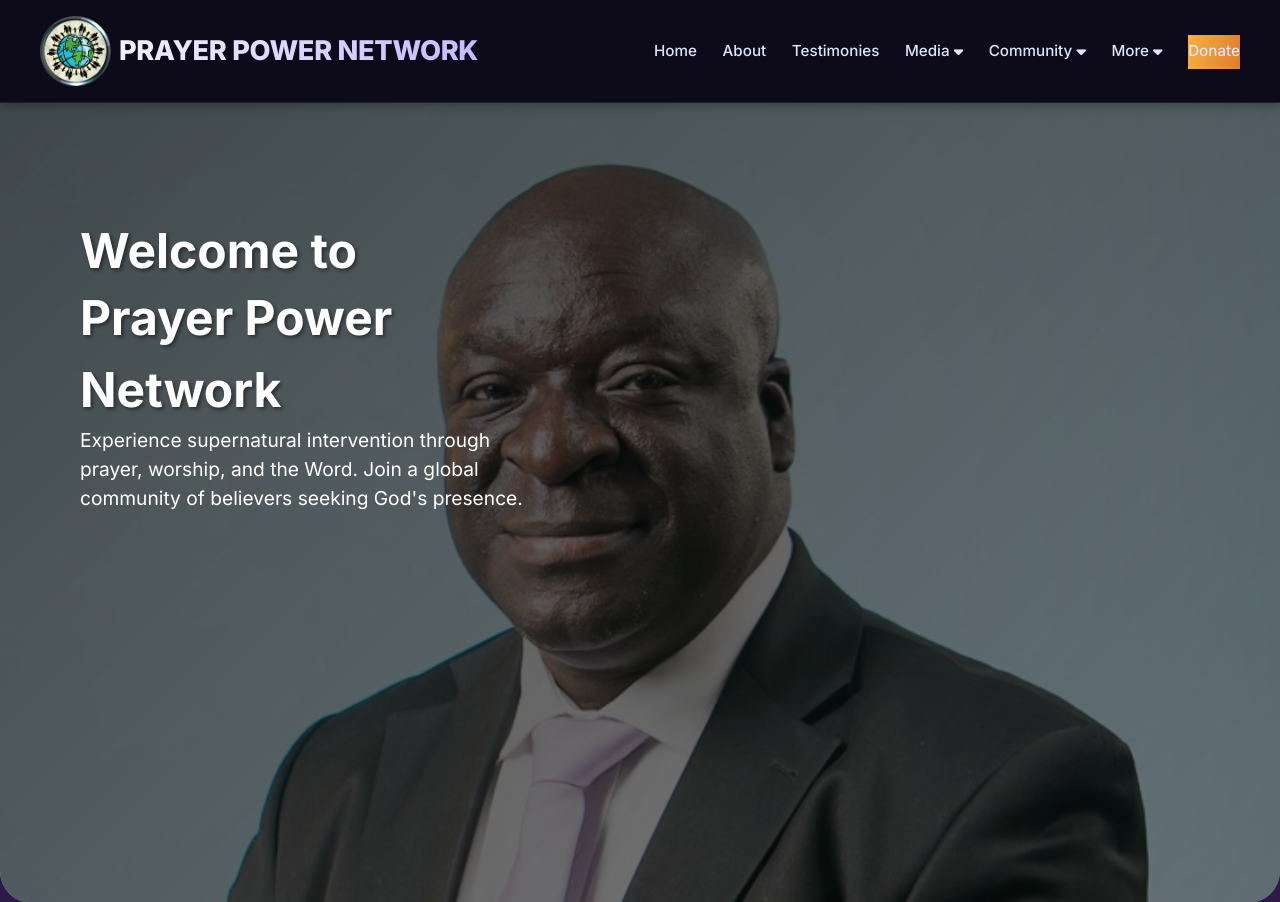
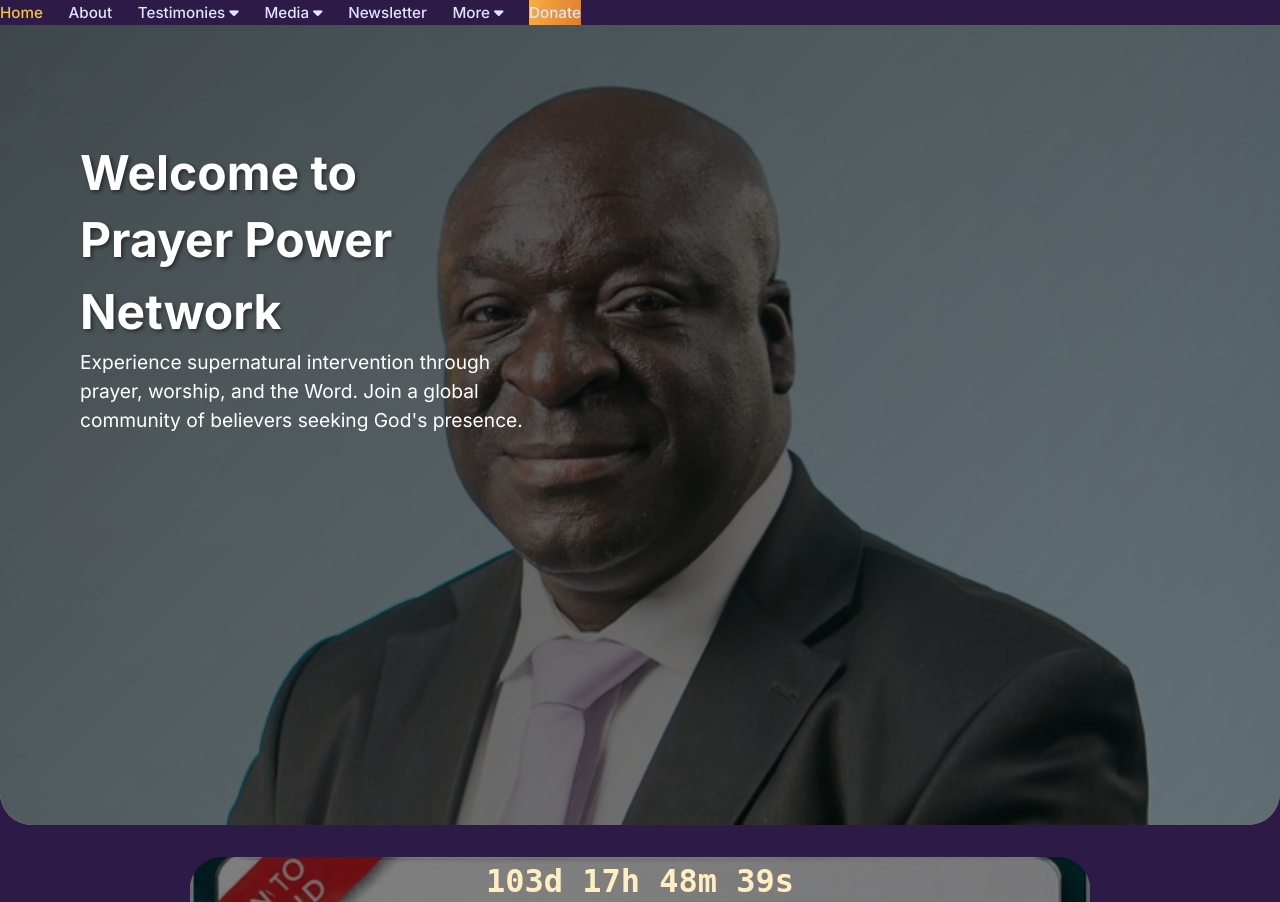
Before and after one commit to phylipgenty/PPN, a Django app: page / in a window 1280 px wide. Shown: the top 902 px of the page. Run offline with Django 5.2, Linux system fonts and the light colour scheme.

Commit message:
new navbar

```diff
--- a/templates/index.html
+++ b/templates/index.html
@@ -318,16 +318,6 @@
 </head>
 <body>
 
-<nav class="navbar">
-  <div class="logo">
-    <img src="{% static 'images/PPN logo1.png' %}" alt="Logo" class="logo-img">
-    PRAYER POWER NETWORK
-  </div>
-
-  <div class="menu-icon" id="menuToggle">
-    <i class="fas fa-bars"></i>
-  </div>
-
 <ul class="nav-links" id="navLinks">
 
   <!-- Home -->
@@ -336,10 +326,18 @@
   <!-- About -->
   <li><a href="{% url 'about' %}">About</a></li>
 
-    <!-- Testimonies (standalone, before dropdowns) -->
-    <li><a href="{% url 'testimonies' %}">Testimonies</a></li>
+  <!-- TESTIMONIES DROPDOWN (combines read + share) -->
+  <li class="dropdown">
+    <a href="javascript:void(0)" class="dropbtn">
+      Testimonies <i class="fas fa-caret-down"></i>
+    </a>
+    <div class="dropdown-content">
+      <a href="{% url 'testimonies' %}">Read Testimonies</a>
+      <a href="{% url 'test' %}">Share Your Testimony</a>
+    </div>
+  </li>
 
-    <!-- MEDIA DROPDOWN -->
+  <!-- MEDIA DROPDOWN (unchanged) -->
   <li class="dropdown">
     <a href="javascript:void(0)" class="dropbtn">
       Media <i class="fas fa-caret-down"></i>
@@ -351,18 +349,10 @@
     </div>
   </li>
 
-    <!-- COMMUNITY DROPDOWN (only Share Testimony & Newsletter) -->
-    <li class="dropdown">
-      <a href="javascript:void(0)" class="dropbtn">
-        Community <i class="fas fa-caret-down"></i>
-      </a>
-      <div class="dropdown-content">
-        <a href="{% url 'test' %}">Share Testimony</a>
-        <a href="{% url 'newsletter_signup' %}">Newsletter</a>
-      </div>
-    </li>
+  <!-- NEWSLETTER (standalone link) -->
+  <li><a href="{% url 'newsletter_signup' %}">Newsletter</a></li>
 
-    <!-- MORE DROPDOWN -->
+  <!-- MORE DROPDOWN (unchanged) -->
   <li class="dropdown">
     <a href="javascript:void(0)" class="dropbtn">
       More <i class="fas fa-caret-down"></i>
@@ -377,8 +367,6 @@
   <li><a href="{% url 'donate' %}" class="donate-btn">Donate</a></li>
 
 </ul>
-</nav>
-
 <!-- Hero Section -->
 <div class="hero" id="home">
   <img src="{% static 'images/henry2.jpeg' %}" alt="Welcome to Prayer Power Network" class="hero-img">
```
Also changed, not shown: templates/base.html (+15 -25 lines). Lines whose indentation alone changed are shown as unchanged.
